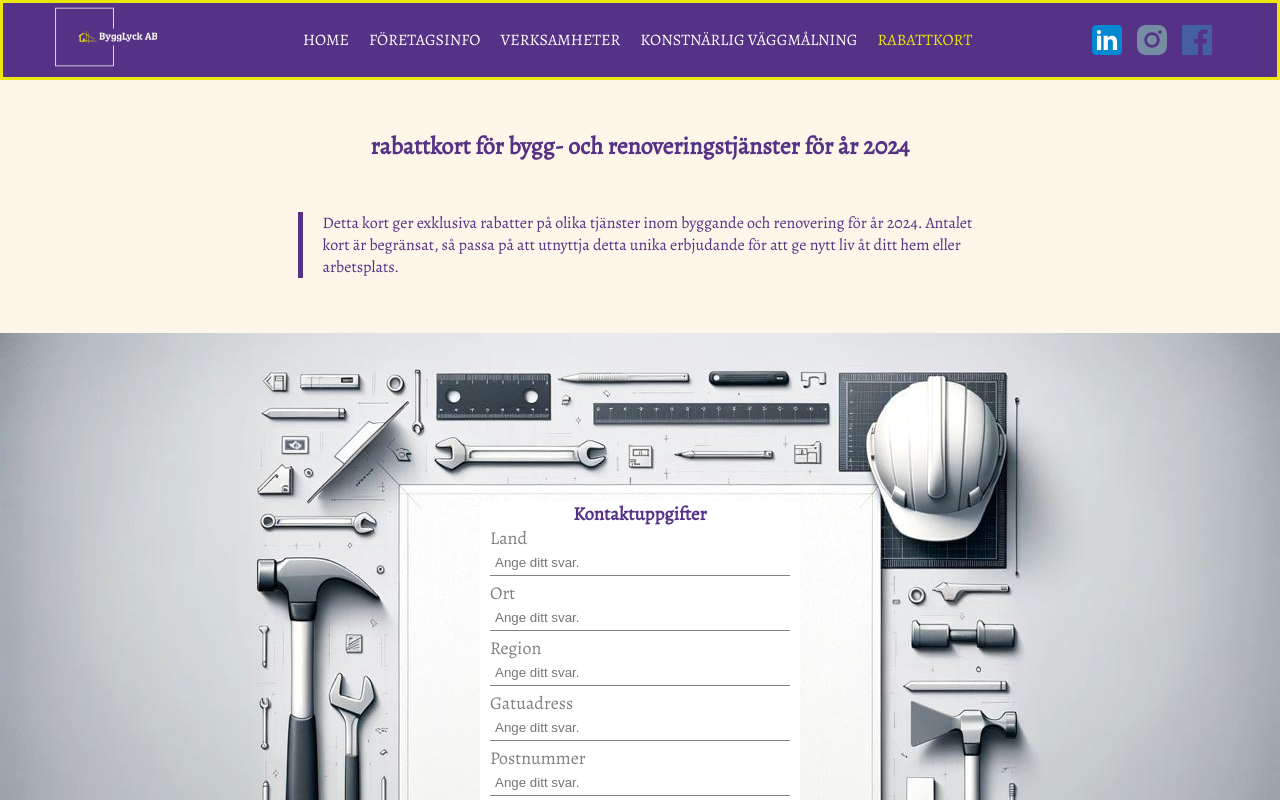
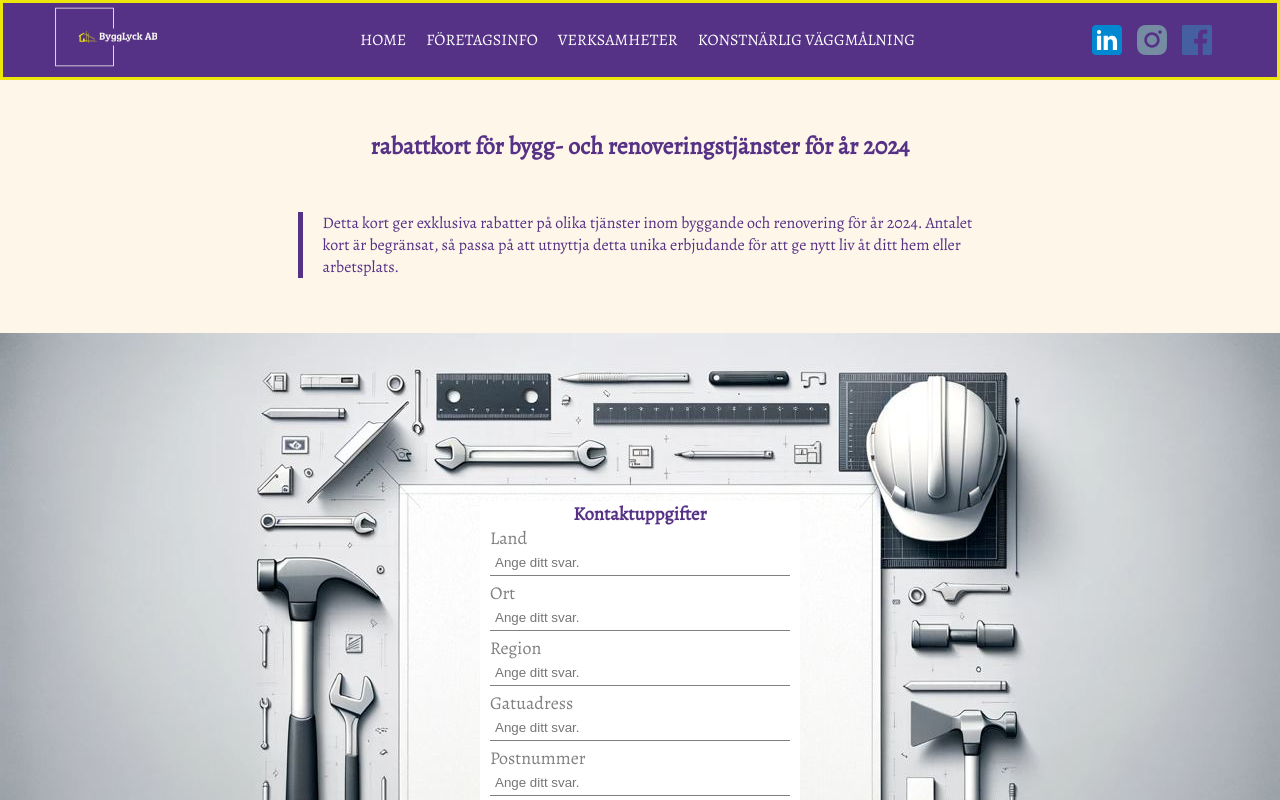
Before and after one commit to sasha4ox/bygglyck, a Next.js app: page /discount in a window 1280 px wide. Shown: the top 800 px of the page. Built offline with nearby package versions, Linux system fonts and the light colour scheme.

Commit message:
removed rabattkort link

```diff
--- a/src/components/Header.js
+++ b/src/components/Header.js
@@ -100,19 +100,24 @@ export default function Header() {
                 <ul className="menu__box">
                     <li><Link
                         className={router.pathname === "/" ? styles.menuItemActive : styles.menuItem }
-                        href='/'>HOME</Link></li>
+                        href='/'>HOME</Link>
+                    </li>
                     <li><Link
                         className={router.pathname === "/about-us" ? styles.menuItemActive : styles.menuItem }
-                        href='/about-us'>FÖRETAGSINFO</Link></li>
+                        href='/about-us'>FÖRETAGSINFO</Link>
+                    </li>
                     <li><Link
                         className={router.pathname === "/verksamheter" ? styles.menuItemActive : styles.menuItem }
-                        href='/verksamheter'>VERKSAMHETER</Link></li>
+                        href='/verksamheter'>VERKSAMHETER</Link>
+                    </li>
                     <li><Link
                         className={router.pathname === "/artistic-wall-painting" ? styles.menuItemActive : styles.menuItem }
-                        href='/artistic-wall-painting'>KONSTNÄRLIG VÄGGMÅLNING</Link></li>
-                    <li><Link
+                        href='/artistic-wall-painting'>KONSTNÄRLIG VÄGGMÅLNING</Link>
+                    </li>
+                    {/* <li><Link
                         className={router.pathname === "/discount" ? styles.menuItemActive : styles.menuItemPromoted }
-                        href='/discount'>RABATTKORT</Link></li>
+                        href='/discount'>RABATTKORT</Link>
+                    </li> */}
                 </ul>
             </div>
         </header>
--- a/src/components/Navigation.js
+++ b/src/components/Navigation.js
@@ -20,9 +20,9 @@ export default function Navigation() {
             <Link
                 className={router.pathname === "/artistic-wall-painting" ? styles.active : styles.navLink }
                 href='/artistic-wall-painting'>KONSTNÄRLIG VÄGGMÅLNING</Link>
-            <Link
+            {/* <Link
                 className={pathName === "/discount" ? styles.active : styles.navLinkPromoMod }
-                href='/discount'>RABATTKORT</Link>
+                href='/discount'>RABATTKORT</Link> */}
         </nav>
     )
 
```
Also changed, not shown: 1 other file (tests, documents, lock files or other folders).
